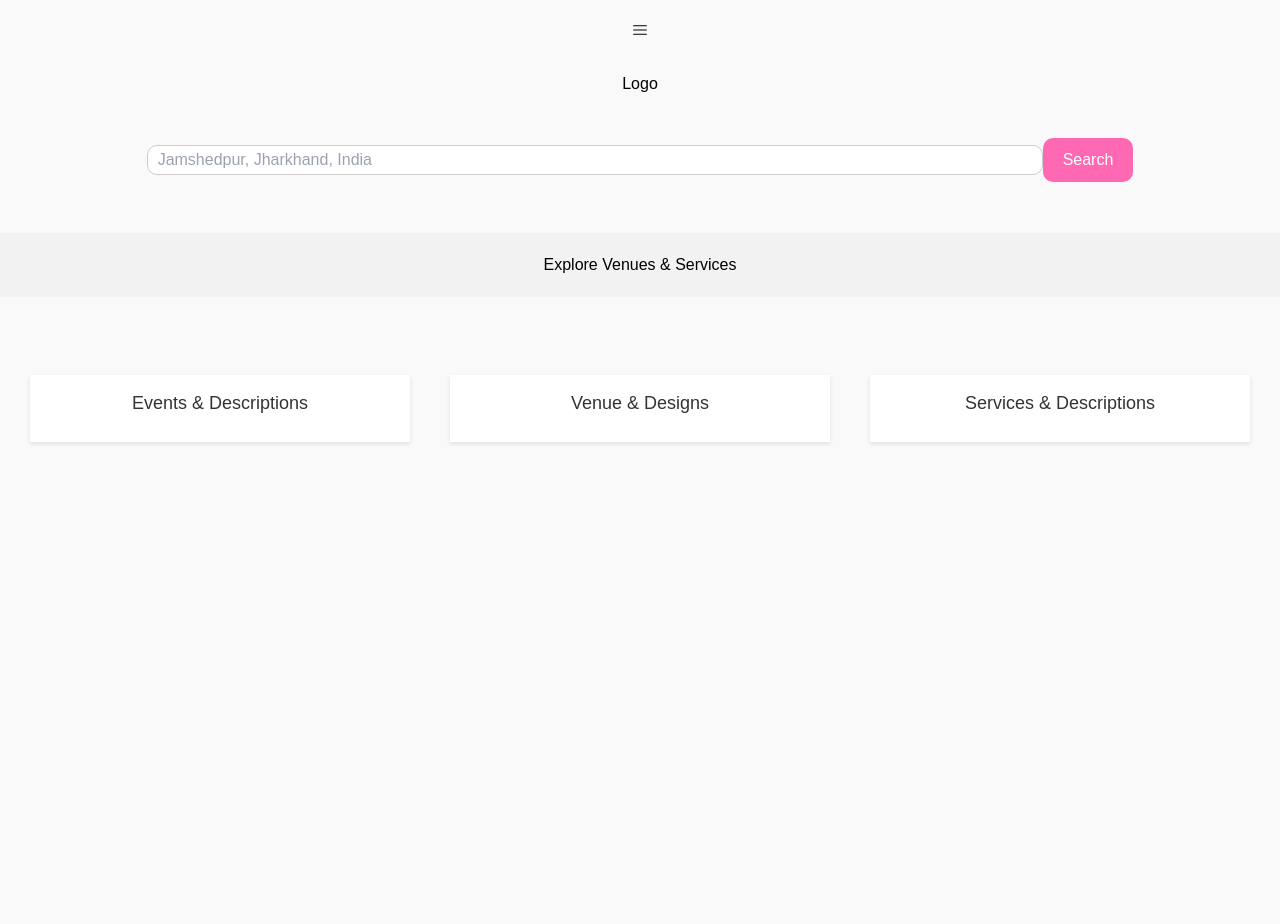
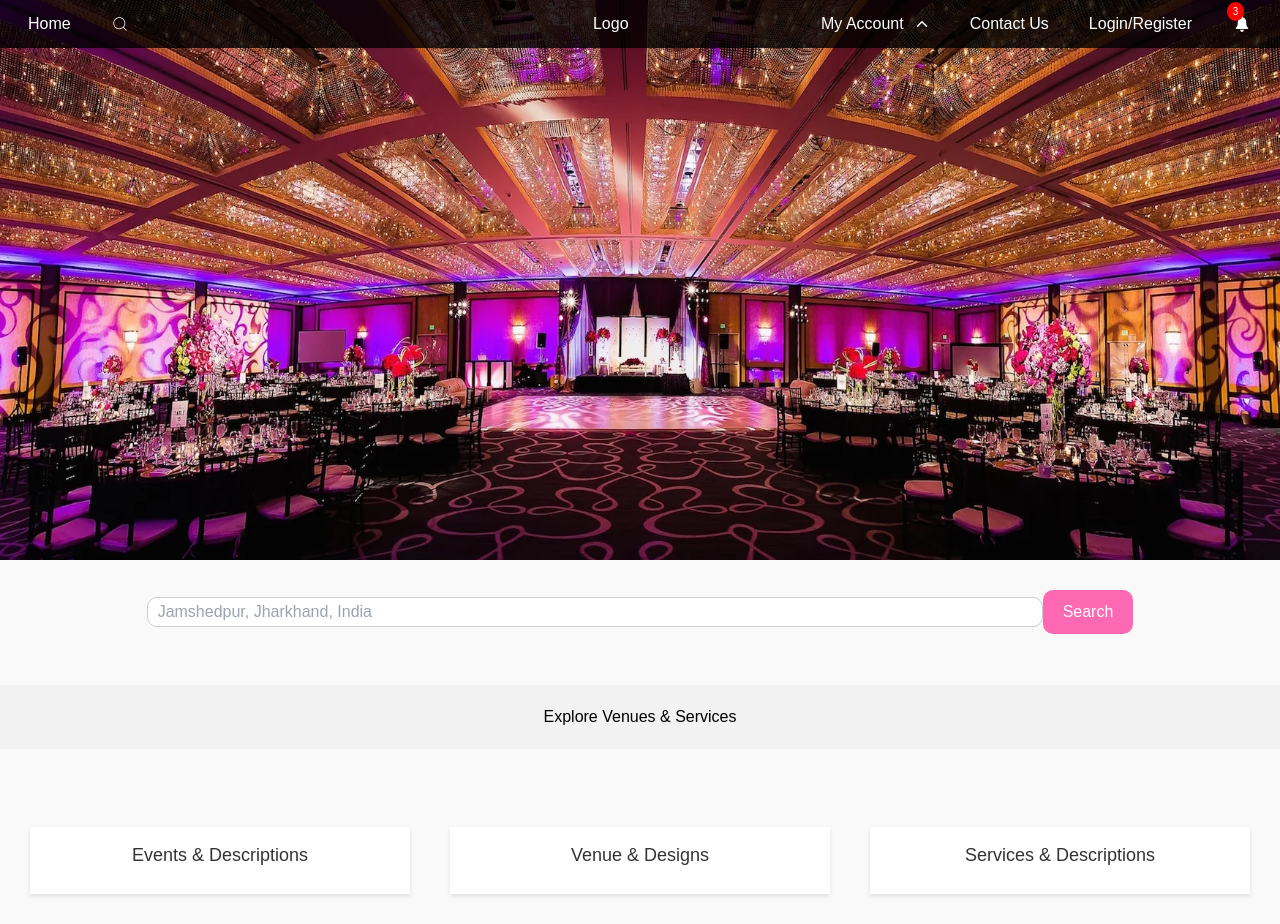
Before and after one commit to YashGupta4115/Event-Management-System, a React (Create React App) app: page / in a window 1280 px wide. Before the commit the page ends 800 px from the top, so only its background shows below. Built offline with nearby package versions, Linux system fonts and the light colour scheme.

Commit message:
fix navbar bugs

```diff
--- a/src/Contexts/screenContext.jsx
+++ b/src/Contexts/screenContext.jsx
@@ -3,7 +3,7 @@ import { createContext, useEffect, useState } from "react";
 export const screenContext = createContext();
 
 export const ScreenContextProvider = ({ children }) => {
-  const [width, setWidth] = useState(0);
+  const [width, setWidth] = useState(1024);
   const [isNavOpen, setIsNavBarOpen] = useState(false);
 
   const toggleNav = () => {
```
